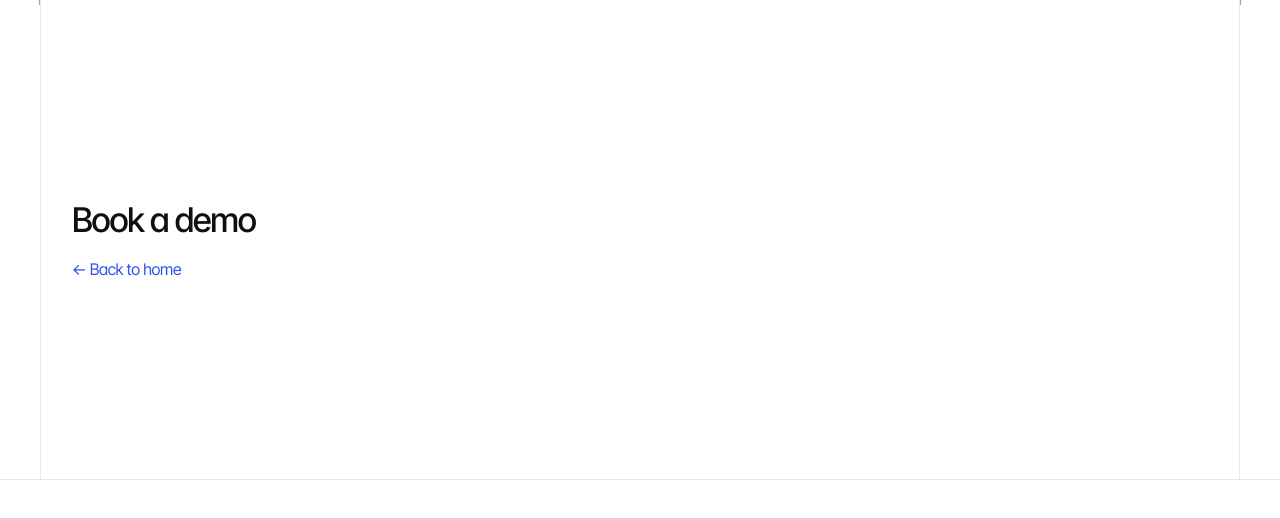
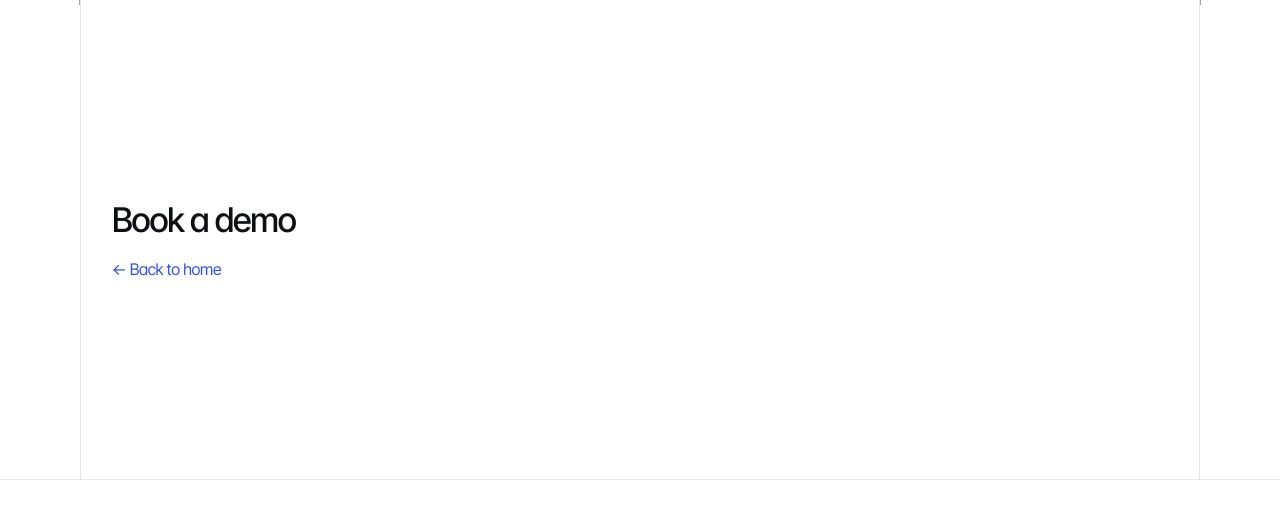
Before and after one commit to litlabs-admin/Seekworthy-AI-website, a Next.js app: page /demo in a window 1280 px wide. Shown: the top 518 px of the page. Built offline with nearby package versions, Linux system fonts and the light colour scheme; no server answers.

Commit message:
fix: fit dashboard and sections inside page rails

```diff
--- a/components/landing/index.tsx
+++ b/components/landing/index.tsx
@@ -52,7 +52,6 @@ export default function Landing() {
             </div>
             <Hero />
             <HeroBento />
-            <div className="h-8 sm:h-10 lg:h-12" />
           </div>
           <WhyNow />
           <Platform />
--- a/components/landing/sections/HeroBento/HeroBento.tsx
+++ b/components/landing/sections/HeroBento/HeroBento.tsx
@@ -21,10 +21,10 @@ export function HeroBento() {
 
   return (
     <section className="relative z-20 overflow-visible">
-      <div className="px-4 pt-6 pb-12 sm:pt-8 sm:pb-14 lg:px-8 lg:pt-10 lg:pb-16">
+      <div className="mx-auto max-w-[1120px] px-4 pt-6 sm:pt-8 lg:px-8 lg:pt-10">
         <div className="mx-auto" style={{ maxWidth: 1280 }}>
           <div
-            className="hero-bento-shell relative bg-vc-surface rounded-md overflow-hidden ring-1 ring-black/[0.07]"
+            className="hero-bento-shell relative bg-vc-surface rounded-t-md overflow-hidden ring-1 ring-black/[0.07]"
             style={{
               opacity: mounted ? 1 : 0,
               transform: mounted ? "translateY(0px)" : "translateY(8px)",
--- a/components/ui/Container.tsx
+++ b/components/ui/Container.tsx
@@ -6,7 +6,7 @@ type ContainerProps<T extends ElementType> = {
   children: ReactNode;
   /** Classes for the full-bleed outer band (section). */
   className?: string;
-  /** Classes for the 1248px railed column. */
+  /** Classes for the 1120px railed column. */
   railsClassName?: string;
   /** Crosshairs on the top corners of the rails (where the previous section's hairline meets them). */
   crosshairs?: boolean;
@@ -16,7 +16,7 @@ type ContainerProps<T extends ElementType> = {
 
 /**
  * A full-bleed section band with side padding 16/32/40 and a full-bleed bottom hairline,
- * wrapping a centered 1248px column with 1px rails left and right.
+ * wrapping a centered 1120px column with 1px rails left and right.
  */
 export function Container<T extends ElementType = "section">({
   as,
@@ -33,7 +33,7 @@ export function Container<T extends ElementType = "section">({
       className={`hair ${rule ? "hair-b" : ""} relative flex w-full flex-col items-center px-4 t:px-8 d:px-10 ${className}`}
       {...rest}
     >
-      <div className={`hair hair-x relative flex w-full max-w-[1248px] flex-col ${railsClassName}`}>
+      <div className={`hair hair-x relative flex w-full max-w-[1120px] flex-col ${railsClassName}`}>
         {crosshairs && <Crosshairs />}
         {children}
       </div>
```
